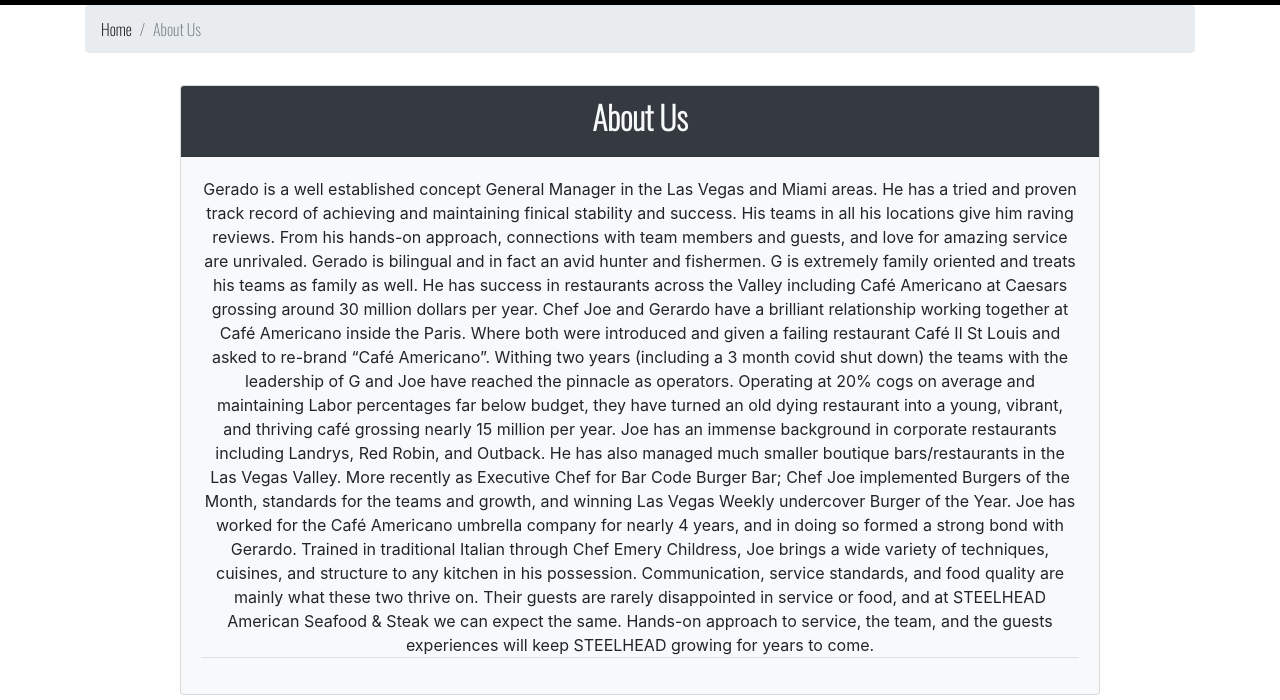
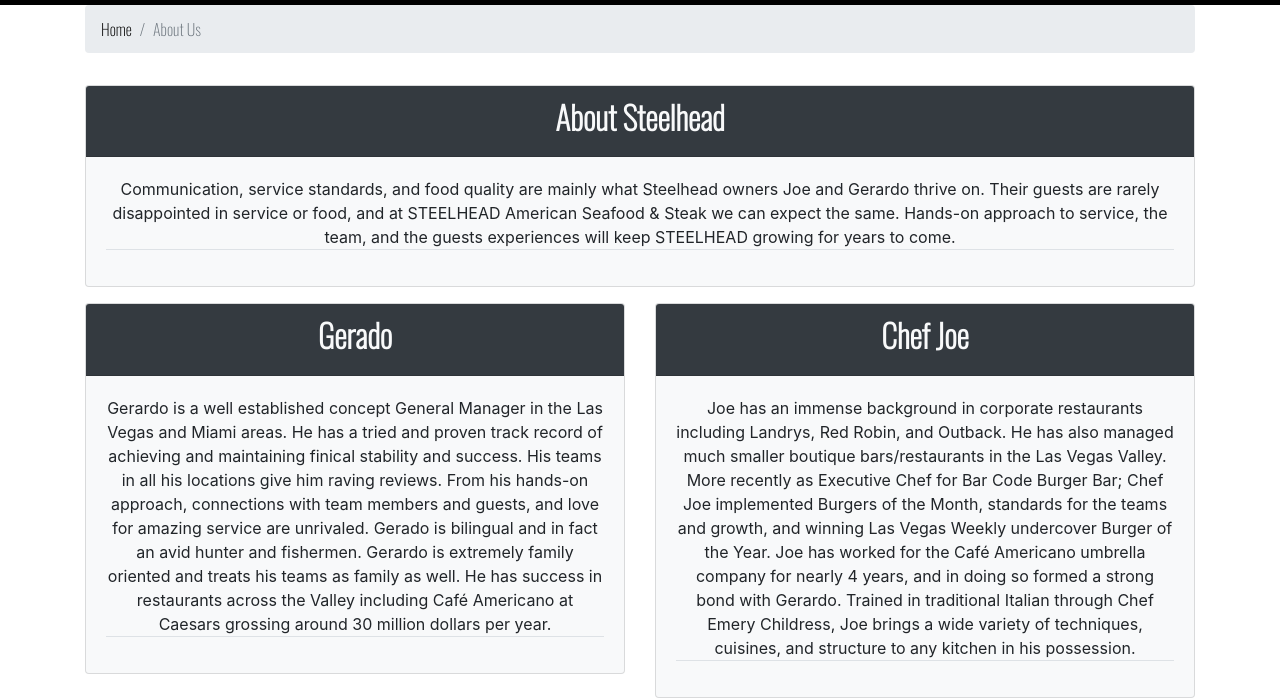
Before and after one commit to ndoyon/steelhead, a website: page aboutus.html in a window 1280 px wide. Shown: the part 276-976 px from the top of the page. Drawn offline with nearby package versions, Linux system fonts and the light colour scheme.

Commit message:
About us adjustments

```diff
--- a/aboutus.html
+++ b/aboutus.html
@@ -121,19 +121,43 @@
 
     <!-- Information about the Company and the Owners -->
        <div class="container">
-            <div class="row row-content justify-content-center">
-                <div class="col-10">
+           <div class="row row content justify-content-center">
+                <div class="col">
                     <div class="card bg-light mt-3">
-                    <div class="card-header bg-dark text-light">
-                    <h2 class= "text-center"><strong>About Us</strong></h2>
+                        <div class="card-header bg-dark text-light">
+                        <h2 class= "text-center"><strong>About Steelhead</strong></h2>
+                        </div>
+                    <div class="card-body">
+                        <p class="border-bottom text-center">
+                            Communication, service standards, and food quality are mainly what Steelhead owners Joe and Gerardo thrive on. Their guests are rarely disappointed in service or food, and at STEELHEAD American Seafood & Steak we can expect the same. Hands-on approach to service, the team, and the guests experiences will keep STEELHEAD growing for years to come.
+                        </p>
                     </div>
+                    </div>
+                </div>
+           </div>
+            <div class="row row-content">
+                <div class="col-6">
+                    <div class="card bg-light mt-3">
+                        <div class="card-header bg-dark text-light">
+                        <h2 class= "text-center"><strong>Gerado</strong></h2>
+                        </div>
                     <div class="card-body">
-                    <p class="border-bottom text-center">
-                        Gerado is a well established concept General Manager in the Las Vegas and Miami areas. He has a tried and proven track record of achieving and maintaining finical stability and success. His teams in all his locations give him raving reviews. From his hands-on approach, connections with team members and guests, and love for amazing service are unrivaled. Gerado is bilingual and in fact an avid hunter and fishermen. G is extremely family oriented and treats his teams as family as well. He has success in restaurants across the Valley including Café Americano at Caesars grossing around 30 million dollars per year.
-                        Chef Joe and Gerardo have a brilliant relationship working together at Café Americano inside the Paris. Where both were introduced and given a failing restaurant Café Il St Louis and asked to re-brand “Café Americano”. Withing two years (including a 3 month covid shut down) the teams with the leadership of G and Joe have reached the pinnacle as operators. Operating at 20% cogs on average and maintaining Labor percentages far below budget, they have turned an old dying restaurant into a young, vibrant, and thriving café grossing nearly 15 million per year.
-                        Joe has an immense background in corporate restaurants including Landrys, Red Robin, and Outback. He has also managed much smaller boutique bars/restaurants in the Las Vegas Valley. More recently as Executive Chef for Bar Code Burger Bar; Chef Joe implemented Burgers of the Month, standards for the  teams and growth, and winning Las Vegas Weekly undercover Burger of the Year. Joe has worked for the Café Americano umbrella company for nearly 4 years, and in doing so formed a strong bond with Gerardo. Trained in traditional Italian through Chef Emery Childress, Joe brings a wide variety of techniques, cuisines, and structure to any kitchen in his possession.
-                        Communication, service standards, and food quality are mainly what these two thrive on. Their guests are rarely disappointed in service or food, and at STEELHEAD American Seafood & Steak we can expect the same. Hands-on approach to service, the team, and the guests experiences will keep STEELHEAD growing for years to come.
-                    </p>
+                        <p class="border-bottom text-center">
+                            Gerardo is a well established concept General Manager in the Las Vegas and Miami areas. He has a tried and proven track record of achieving and maintaining finical stability and success. His teams in all his locations give him raving reviews. From his hands-on approach, connections with team members and guests, and love for amazing service are unrivaled. Gerado is bilingual and in fact an avid hunter and fishermen. Gerardo is extremely family oriented and treats his teams as family as well. He has success in restaurants across the Valley including Café Americano at Caesars grossing around 30 million dollars per year.
+                        </p>
+                    </div>
+                    </div>
+                </div>
+                <div class="col-6">
+                    <div class="card bg-light mt-3">
+                        <div class="card-header bg-dark text-light">
+                        <h2 class= "text-center"><strong>Chef Joe</strong></h2>
+                        </div>
+                    <div class="card-body">
+                        <p class="border-bottom text-center">
+                            Joe has an immense background in corporate restaurants including Landrys, Red Robin, and Outback. He has also managed much smaller boutique bars/restaurants in the Las Vegas Valley. More recently as Executive Chef for Bar Code Burger Bar; Chef Joe implemented Burgers of the Month, standards for the  teams and growth, and winning Las Vegas Weekly undercover Burger of the Year. Joe has worked for the Café Americano umbrella company for nearly 4 years, and in doing so formed a strong bond with Gerardo. Trained in traditional Italian through Chef Emery Childress, Joe brings a wide variety of techniques, cuisines, and structure to any kitchen in his possession.
+                        </p>
+                    </div>
                     </div>
                 </div>
             </div>
```
